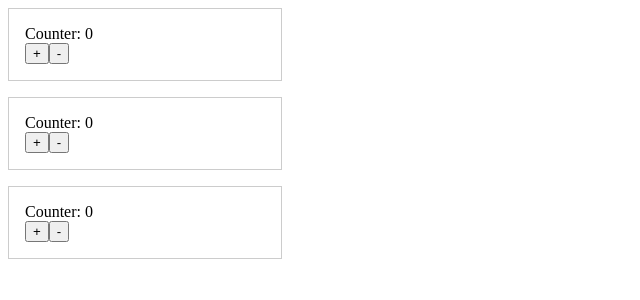
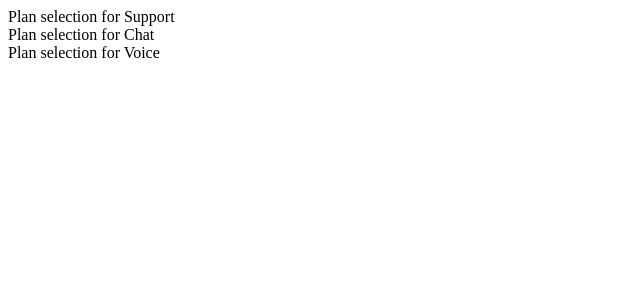
Before and after one commit to mickaelpham/zendesk-subscription, a Vue app: page / in a window 1280 px wide. Shown: the top 300 px of the page, without its empty margins (0-640 px from the left). Built offline with nearby package versions, Linux system fonts and the light colour scheme.

Commit message:
Add PlanSelection component

```diff
--- a/src/App.vue
+++ b/src/App.vue
@@ -1,15 +1,29 @@
 <template>
   <div id="app">
-    <Counter/>
-    <Counter/>
-    <Counter/>
+    <PlanSelection
+      v-for="product in products"
+      v-bind:key="product.id"
+      v-bind:product="product"
+    ></PlanSelection>
   </div>
 </template>
 
 <script>
-import Counter from './components/Counter.vue'
+import PlanSelection from './components/PlanSelection.vue'
 
 export default {
-  components: { Counter }
+  components: {
+    PlanSelection
+  },
+
+  data () {
+    return {
+      products: [
+        { id: 1, name: 'Support' },
+        { id: 2, name: 'Chat' },
+        { id: 3, name: 'Voice' }
+      ]
+    }
+  }
 }
 </script>
--- a/src/components/Counter.vue
+++ /dev/null
@@ -1,35 +0,0 @@
-<template>
-  <div class="counter">
-    Counter: {{ count }}<br>
-    <button v-on:click="increment">+</button>
-    <button v-on:click="decrement">-</button>
-  </div>
-</template>
-
-<script>
-import { mapGetters, mapActions } from 'vuex'
-
-export default {
-  computed: {
-    ...mapGetters([
-      'count'
-    ])
-  },
-
-  methods: {
-    ...mapActions([
-      'increment',
-      'decrement'
-    ])
-  }
-}
-</script>
-
-<style>
-  .counter {
-    border: 1px solid #ccc;
-    max-width: 15em;
-    padding: 1em;
-    margin-bottom: 1em;
-  }
-</style>
--- /dev/null
+++ b/src/components/PlanSelection.vue
@@ -0,0 +1,11 @@
+<template>
+  <div class="plan-selection">
+    Plan selection for {{ product.name }}
+  </div>
+</template>
+
+<script>
+export default {
+  props: ['product']
+}
+</script>
--- a/src/store.js
+++ b/src/store.js
@@ -5,20 +5,14 @@ Vue.use(Vuex)
 
 export default new Vuex.Store({
   state: {
-    count: 0
   },
 
   getters: {
-    count: state => state.count
   },
 
   actions: {
-    increment: context => context.commit('increment'),
-    decrement: context => context.commit('decrement')
   },
 
   mutations: {
-    increment: state => state.count++,
-    decrement: state => state.count--
   }
 })
```
Also changed, not shown: src/assets/logo.png (deleted).
